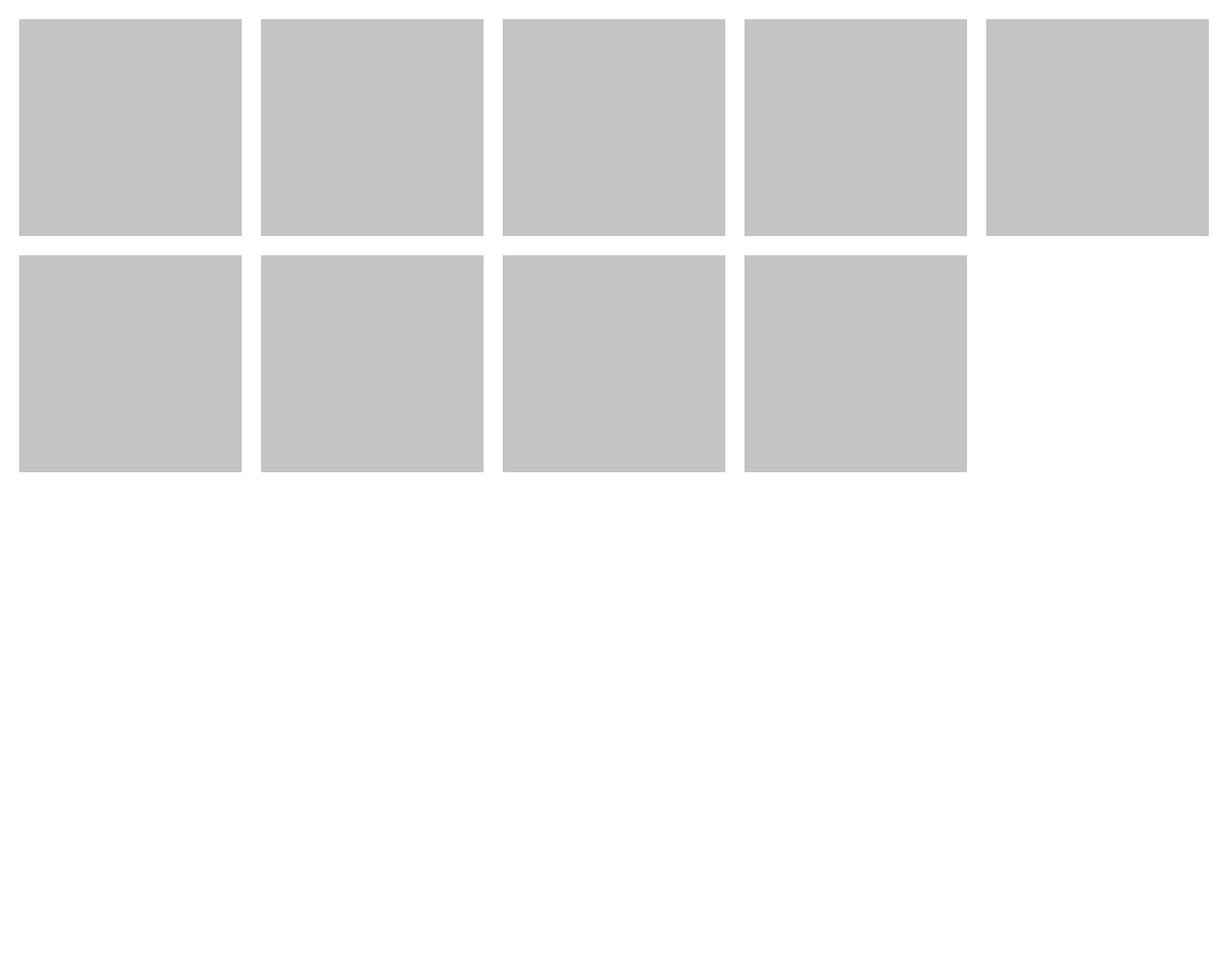
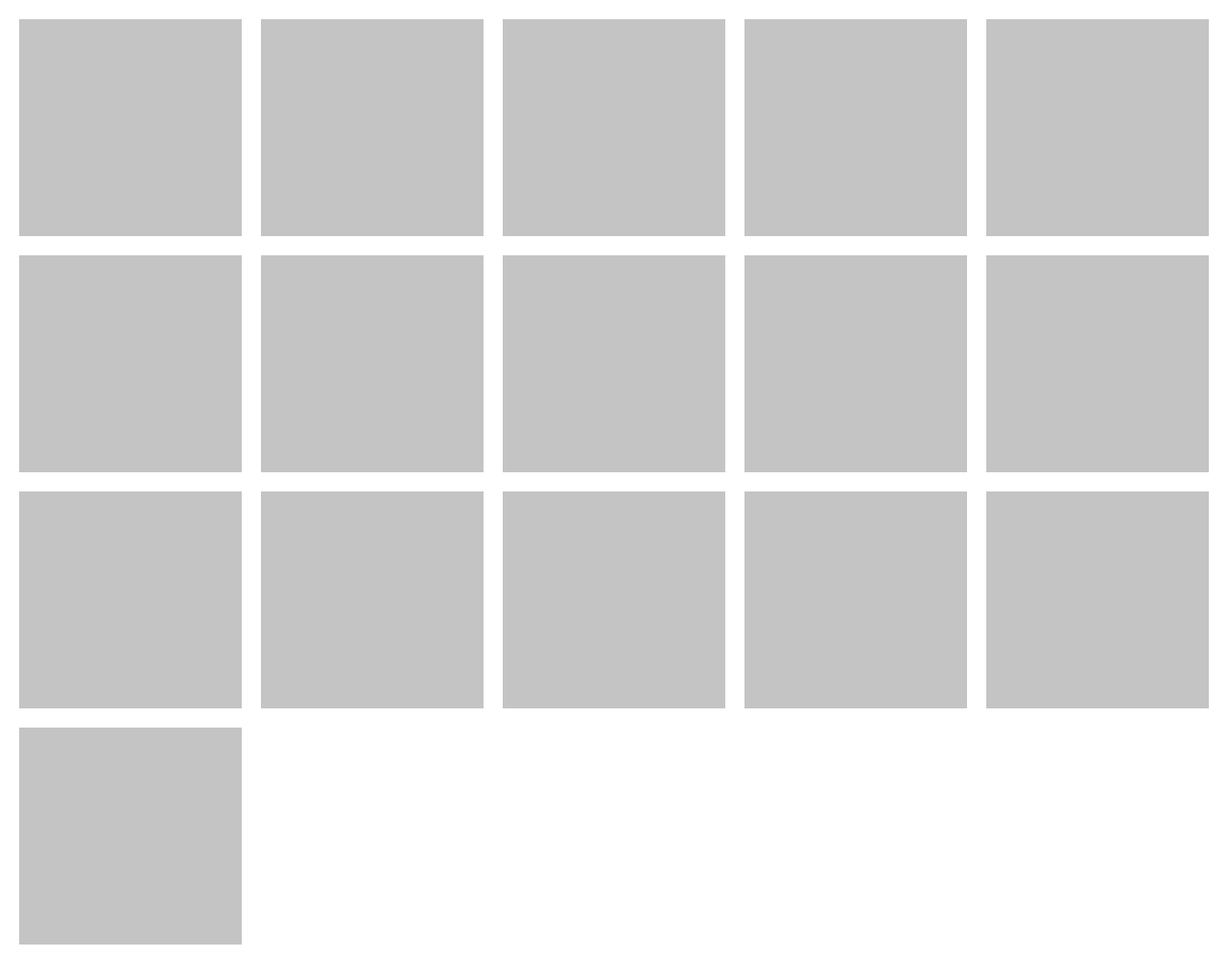
Before and after one commit to Geekatori/inline-flexbox, a website: page index.html in a window 1280 px wide. Shown: the whole page at 96% size. Before the commit the page ends 800 px from the top, so only its background shows below. Drawn offline with Linux system fonts and the light colour scheme.

Commit message:
re add gulp

```diff
--- a/dest/inline-flexbox.css
+++ b/dest/inline-flexbox.css
@@ -1 +1 @@
-body{margin:0;font-size:62.5%}.shelf{display:-webkit-box;display:-webkit-flex;display:-ms-flexbox;display:flex;-webkit-flex-flow:row wrap;-ms-flex-flow:row wrap;flex-flow:row wrap;padding:10px}.box{box-sizing:border-box;padding:10px;width:100%;height:calc(100vw - 10px)}.book{background-color:#c4c4c4;height:100%;width:100%}@media (min-width:48em){.box{width:33.33333%;height:calc(33.33333vw - 10px)}}@media (min-width:64em){.box{width:25%;height:calc(25vw - 10px)}}@media (min-width:75em){.box{width:20%;height:calc(20vw - 10px)}}
+body{margin:0;font-size:62.5%}.shelf{display:-webkit-box;display:-webkit-flex;display:-ms-flexbox;display:flex;-webkit-flex-flow:row wrap;-ms-flex-flow:row wrap;flex-flow:row wrap;padding:10px}.box{box-sizing:border-box;padding:10px;width:100%;height:calc(100vw - 10px - 10px - 17px)}.book{background-color:#c4c4c4;height:100%;width:100%}@media (min-width:48em){.box{width:33.33333%;height:calc(33.33333vw - 10px)}}@media (min-width:64em){.box{width:25%;height:calc(25vw - 10px)}}@media (min-width:75em){.box{width:20%;height:calc(20vw - 10px)}}
--- a/index.html
+++ b/index.html
@@ -38,6 +38,27 @@
         <div class="box">
             <div class="book"></div>
         </div>
+        <div class="box">
+            <div class="book"></div>
+        </div>
+        <div class="box">
+            <div class="book"></div>
+        </div>
+        <div class="box">
+            <div class="book"></div>
+        </div>
+        <div class="box">
+            <div class="book"></div>
+        </div>
+        <div class="box">
+            <div class="book"></div>
+        </div>
+        <div class="box">
+            <div class="book"></div>
+        </div>
+        <div class="box">
+            <div class="book"></div>
+        </div>
     </div>
 </body>
 
--- a/src/inline-flexbox.css
+++ b/src/inline-flexbox.css
@@ -6,6 +6,7 @@
   --viewport-width_small: 48em;
   --viewport-width_medium: 64em;
   --viewport-width_large: 75em;
+  --browser-scrollbar-width: 17px;
 }
 
 @custom-media --small-viewport (min-width: 48em);
@@ -27,7 +28,7 @@ body {
   box-sizing: border-box;
   padding: var(--box-padding);
   width: 100%;
-  height: calc(100vw - var(--box-padding));
+  height: calc(100vw - var(--box-padding) - var(--box-padding) - var(--browser-scrollbar-width));
 }
 
 .book {
```
